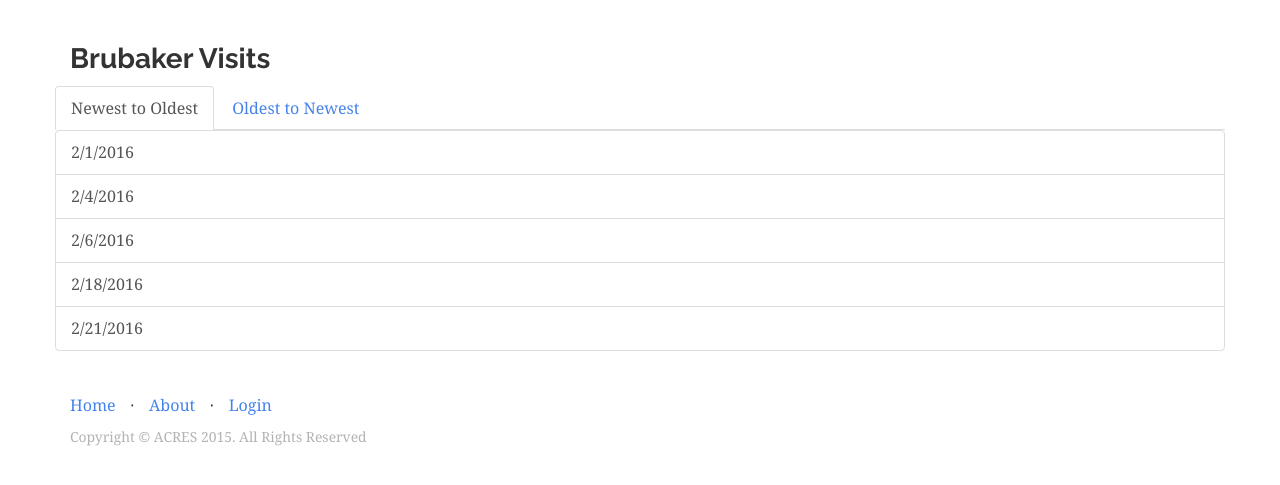
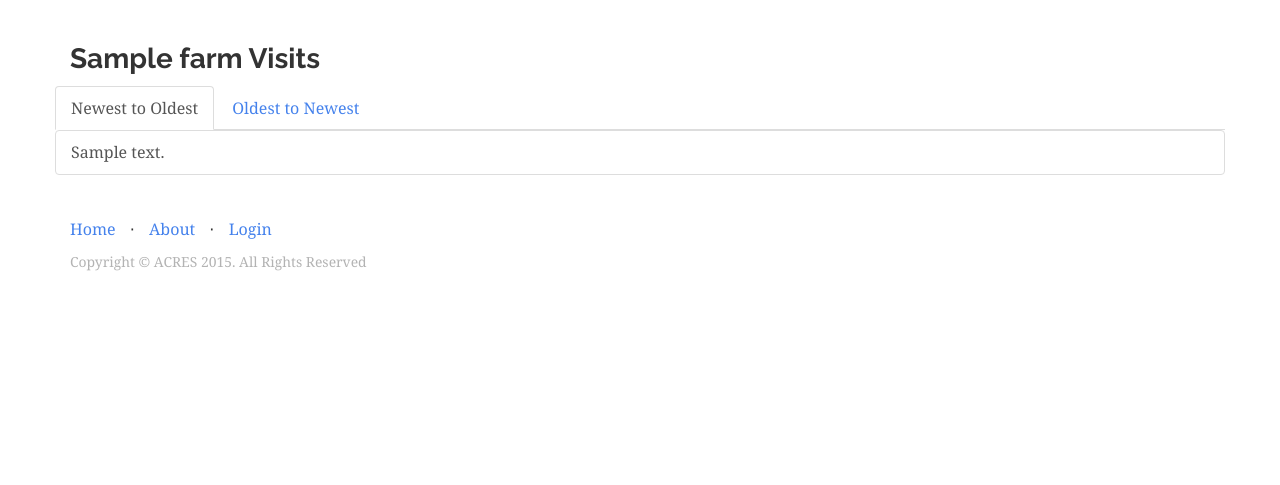
Before and after one commit to Juntian-T/ACRES, a Django app: template FarmInfo/templates/FarmInfo/viewVisits.html in a window 1280 px wide. Shown: the part 68-553 px from the top of the page. Run offline with Django 3.2, Linux system fonts and the light colour scheme; tables that the repository leaves empty hold one stand-in row (values such as "Sample post"); the template is opened without the code that fills it: values that come from a table or form of the project are taken from there, most other values are stand-ins (such as "Sample title", 1, 10 or a date in 2020); parts of the project's set-up code (start-up, migrations or seed data) failed here and were passed over; some libraries are stand-ins or nearby versions.

Commit message:
ViewVisits
Edited the views and viewVisits pages to make the retrieval of visit
dates dynamic.

```diff
--- a/FarmInfo/templates/FarmInfo/viewVisits.html
+++ b/FarmInfo/templates/FarmInfo/viewVisits.html
@@ -48,7 +48,7 @@
 
 <div class="container">
     <div>
-    <h3><!--{{ farm.farm_name }}-->Brubaker Visits</h3>
+    <h3>{{ farm.farm_name }} Visits</h3>
     </div>
 <div class="row">
 <div class="bs-component">
@@ -63,19 +63,19 @@
     <div id="myTabContent" class="tab-content">
       <div class="tab-pane fade active in" id="alpha">
         <div class="list-group">
-            <a href="http://52.33.227.93:8000/FarmInfo/visitDetail/1/" class="list-group-item"> 2/1/2016 </a>
+            <!-- <a href="http://52.33.227.93:8000/FarmInfo/visitDetail/1/" class="list-group-item"> 2/1/2016 </a>
             <a href="http://52.33.227.93:8000/FarmInfo/visitDetail/1/" class="list-group-item"> 2/4/2016 </a>
             <a href="http://52.33.227.93:8000/FarmInfo/visitDetail/1/" class="list-group-item"> 2/6/2016 </a>
             <a href="http://52.33.227.93:8000/FarmInfo/visitDetail/1/" class="list-group-item"> 2/18/2016 </a>
-            <a href="http://52.33.227.93:8000/FarmInfo/visitDetail/1/" class="list-group-item"> 2/21/2016 </a>
-            <!--{% if visit_list %}
-                {% for visit in visit_list %}
-                    <a href="{% url 'viewVisits' farm.id %}" class="list-group-item">{{ visit }}</a>
+            <a href="http://52.33.227.93:8000/FarmInfo/visitDetail/1/" class="list-group-item"> 2/21/2016 </a>  -->
+            {% if visit_dates %}
+                {% for visit in visit_dates %}
+                    <a href="{% url 'visitDetail' visit.id %}" class="list-group-item">{{ visit }}</a>
                 {% endfor %}
 
             {% else %}
-                <p>No visits to this farm.</p>
-            {% endif %}-->
+                <p>No visits for this farm.</p>
+            {% endif %}
         </div>
       </div>
     </div>
```
Also changed, not shown: FarmInfo/views.py (+16 -10 lines).
